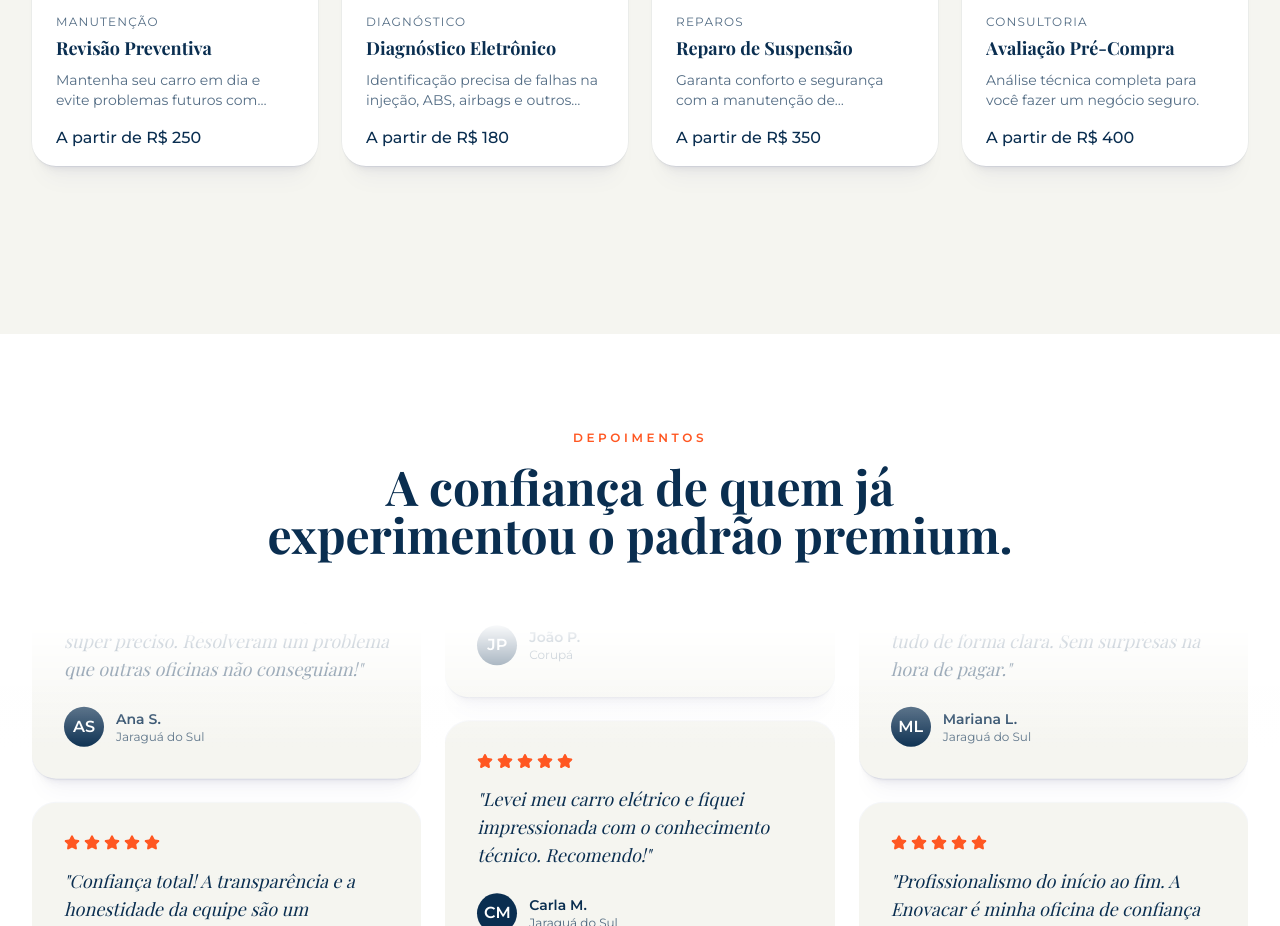
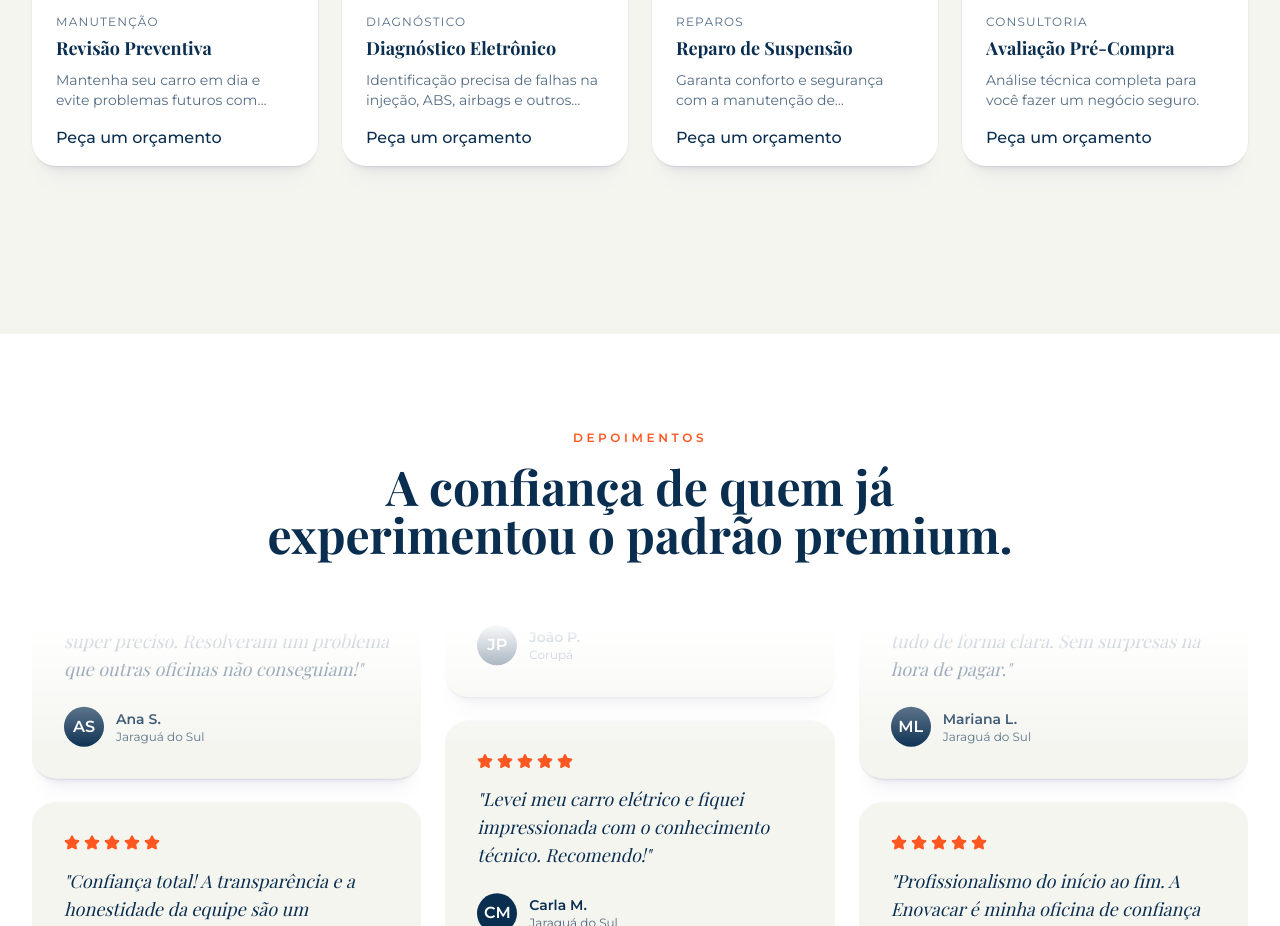
Before and after one commit to SamuelSGSouza/Enovacar-test, a plain HTML site: page index.html in a window 1280 px wide. Shown: the part 2572-3498 px from the top of the page. Drawn offline with nearby package versions, Linux system fonts and the light colour scheme; a web font is replaced by a local one.

Commit message:
some changes

```diff
--- a/index.html
+++ b/index.html
@@ -314,7 +314,7 @@
                         <div class="text-xs text-muted-foreground uppercase tracking-widest mb-1">Manutenção</div>
                         <h3 class="font-serif font-bold text-lg mb-2 text-brand-primary line-clamp-1">Revisão Preventiva</h3>
                         <p class="text-sm text-muted-foreground line-clamp-2 mb-4">Mantenha seu carro em dia e evite problemas futuros com nossa revisão completa.</p>
-                        <div class="text-brand-primary font-medium">A partir de R$ 250</div>
+                        <div class="text-brand-primary font-medium">Peça um orçamento</div>
                     </div>
                 </div>
 
@@ -332,7 +332,7 @@
                         <div class="text-xs text-muted-foreground uppercase tracking-widest mb-1">Diagnóstico</div>
                         <h3 class="font-serif font-bold text-lg mb-2 text-brand-primary line-clamp-1">Diagnóstico Eletrônico</h3>
                         <p class="text-sm text-muted-foreground line-clamp-2 mb-4">Identificação precisa de falhas na injeção, ABS, airbags e outros sistemas.</p>
-                        <div class="text-brand-primary font-medium">A partir de R$ 180</div>
+                        <div class="text-brand-primary font-medium">Peça um orçamento</div>
                     </div>
                 </div>
 
@@ -349,7 +349,7 @@
                         <div class="text-xs text-muted-foreground uppercase tracking-widest mb-1">Reparos</div>
                         <h3 class="font-serif font-bold text-lg mb-2 text-brand-primary line-clamp-1">Reparo de Suspensão</h3>
                         <p class="text-sm text-muted-foreground line-clamp-2 mb-4">Garanta conforto e segurança com a manutenção de amortecedores e molas.</p>
-                        <div class="text-brand-primary font-medium">A partir de R$ 350</div>
+                        <div class="text-brand-primary font-medium">Peça um orçamento</div>
                     </div>
                 </div>
 
@@ -367,7 +367,7 @@
                         <div class="text-xs text-muted-foreground uppercase tracking-widest mb-1">Consultoria</div>
                         <h3 class="font-serif font-bold text-lg mb-2 text-brand-primary line-clamp-1">Avaliação Pré-Compra</h3>
                         <p class="text-sm text-muted-foreground line-clamp-2 mb-4">Análise técnica completa para você fazer um negócio seguro.</p>
-                        <div class="text-brand-primary font-medium">A partir de R$ 400</div>
+                        <div class="text-brand-primary font-medium">Peça um orçamento</div>
                     </div>
                 </div>
 
```
